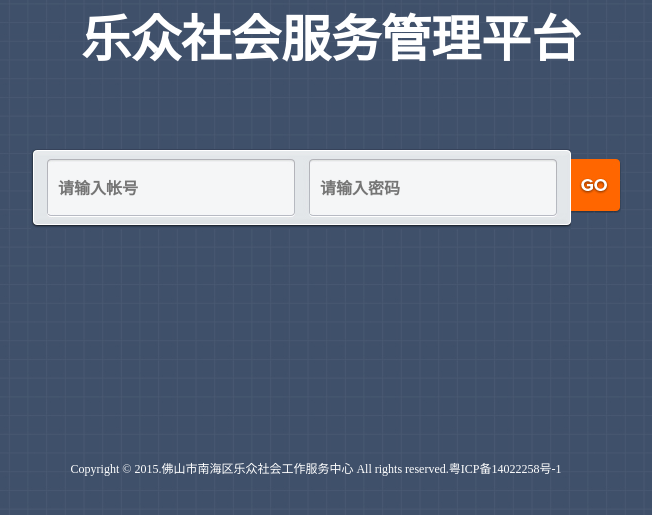
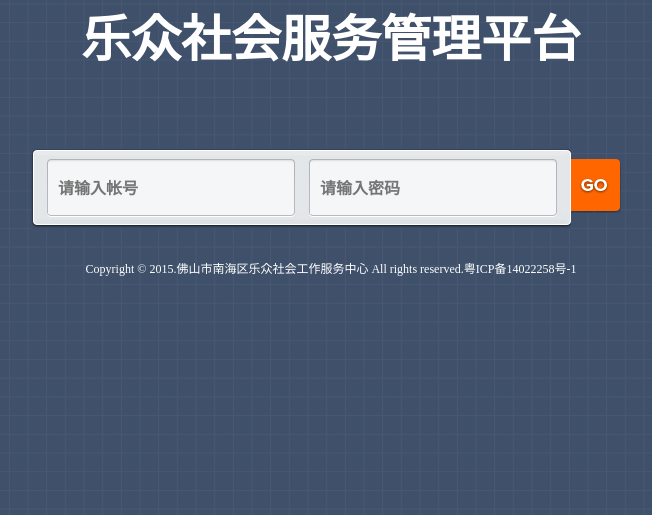
Before and after one commit to luozhuobin/lezhong, a CodeIgniter app: page / in a window 1280 px wide. Shown: the part 201-716 px from the top of the page, without its empty margins (309-961 px from the left). Run offline with CodeIgniter, Linux system fonts and the light colour scheme; data that the repository does not hold is empty.

Commit message:
修改.foot

```diff
--- a/app/views/css/login_new.css
+++ b/app/views/css/login_new.css
@@ -10,7 +10,6 @@ html{_height: auto;_padding: 50px 0 0px;}
 .login_form .user{background-image:url(../images/login_name_bg.jpg);width:540px;height:80px;float:left;}
 .login_form .button{background:url(../images/login_button.jpg);width:50px;background-repeat:no-repeat;background-position:left center;height:54px;float:left;display:block;text-indent: -9999px;border:none;margin-top:10px;position:relative}
 .login_form .text_value{float:left;margin-left:17px;padding-left:10px;padding-right:10px;margin-top:15px;width:225px;height:50px;line-height:50px;font-size:16px;color:#666;font-weight:bold;border:none;background-color:#f5f6f7}
-.foot{padding-top:30px;text-align:center;color:#fff;padding-right:80px;font-size:12px;}
+.foot{padding-top:30px;text-align:center;color:#fff;font-size:12px;}
 #tip{padding-top:10px;color:#FFF;background-image:none;text-align:center;padding-right:80px;font-size:14px;}
 #login-notice{text-align:center;}
-.foot{text-align:center;margin-top:200px;margin-left:50px;}
```
